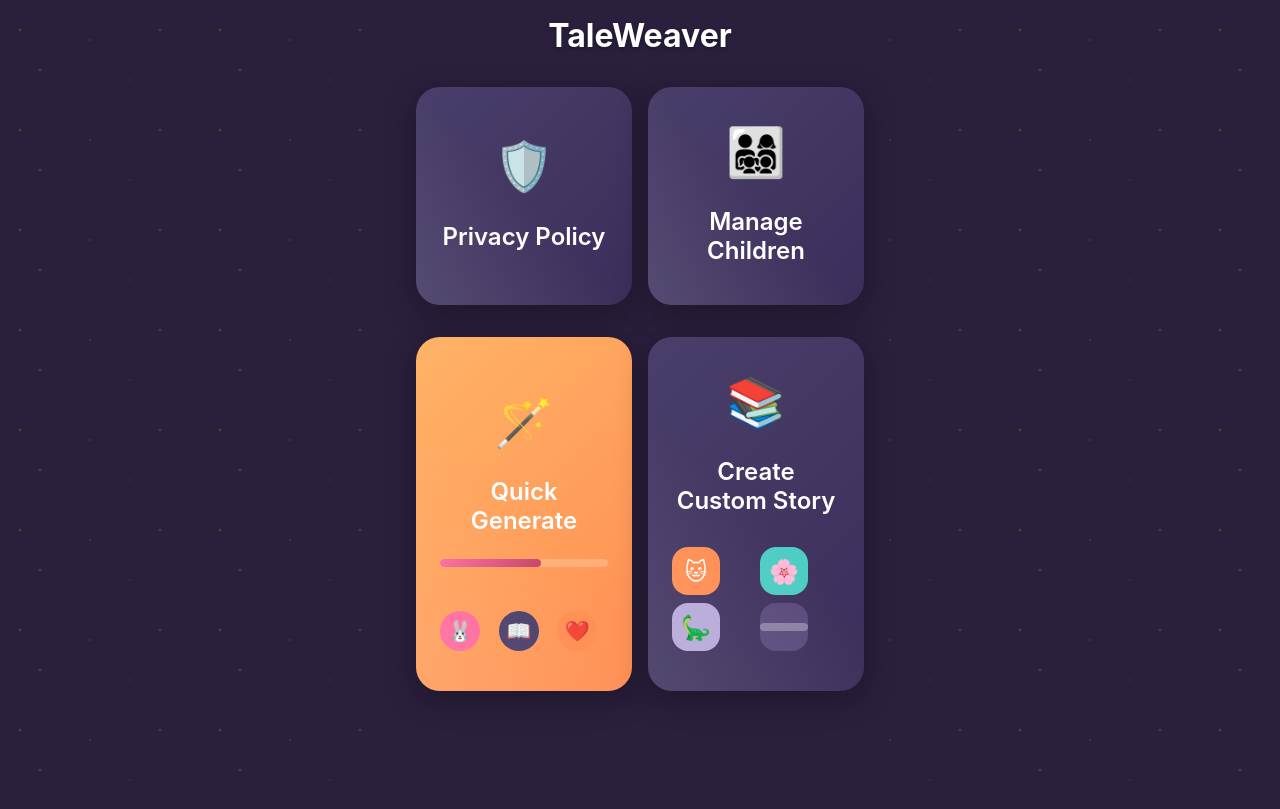
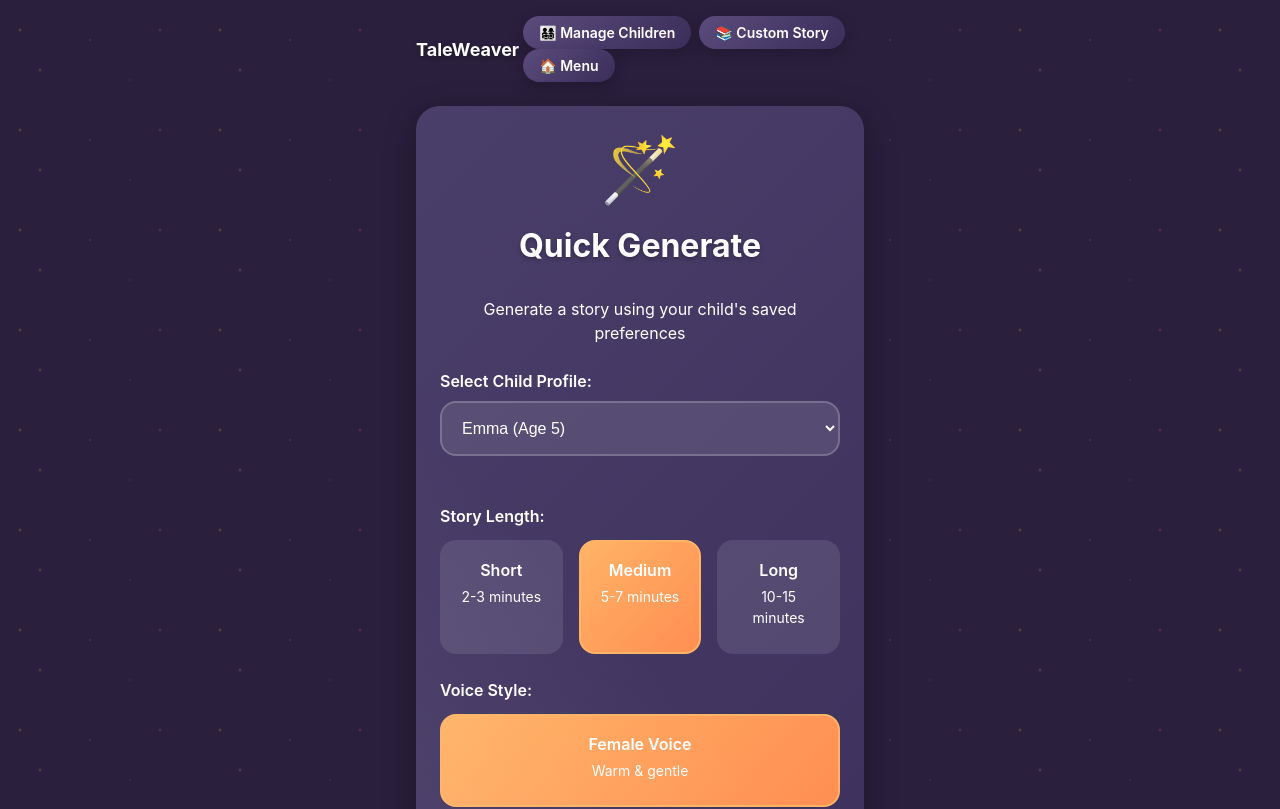
Before and after one commit to frostaura/app.taleweaver, a React (Create React App) app in the folder src/frontend/: page / in a window 1280 px wide. Shown: the top 809 px of the page. Built offline with nearby package versions, Linux system fonts and the light colour scheme.

Commit message:
Replace Dashboard with QuickGenerate as default homepage - feature complete
Co-authored-by: frostaura <8956241+frostaura@users.noreply.github.com>

```diff
--- a/src/frontend/src/App.tsx
+++ b/src/frontend/src/App.tsx
@@ -18,7 +18,8 @@ function App() {
         <GlobalStyle />
         <Router>
           <Routes>
-            <Route path="/" element={<Dashboard />} />
+            <Route path="/" element={<QuickGenerate />} />
+            <Route path="/dashboard" element={<Dashboard />} />
             <Route path="/privacy" element={<PrivacyPolicy />} />
             <Route path="/children-manager" element={<ChildrenManager />} />
             <Route path="/quick-generate" element={<QuickGenerate />} />
--- a/src/frontend/src/pages/QuickGenerate.tsx
+++ b/src/frontend/src/pages/QuickGenerate.tsx
@@ -3,9 +3,23 @@ import { useNavigate } from 'react-router-dom';
 import styled from 'styled-components';
 import { Container, Title, Card, Button, Text, IconWrapper, Grid } from '../styles/components';
 
-const BackButton = styled(Button)`
+const NavBar = styled.div`
+  display: flex;
+  justify-content: space-between;
+  align-items: center;
   margin-bottom: ${props => props.theme.spacing.lg};
-  align-self: flex-start;
+  width: 100%;
+`;
+
+const NavButton = styled(Button)`
+  padding: ${props => props.theme.spacing.sm} ${props => props.theme.spacing.md};
+  font-size: ${props => props.theme.fontSizes.sm};
+  margin: 0 ${props => props.theme.spacing.xs};
+`;
+
+const AppTitle = styled(Title)`
+  margin: 0;
+  font-size: ${props => props.theme.fontSizes.lg};
 `;
 
 const ProfileSelector = styled.select`
@@ -93,9 +107,20 @@ const QuickGenerate: React.FC = () => {
 
   return (
     <Container>
-      <BackButton variant="secondary" onClick={() => navigate('/')}>
-        ← Back
-      </BackButton>
+      <NavBar>
+        <AppTitle>TaleWeaver</AppTitle>
+        <div>
+          <NavButton variant="secondary" onClick={() => navigate('/children-manager')}>
+            👨‍👩‍👧‍👦 Manage Children
+          </NavButton>
+          <NavButton variant="secondary" onClick={() => navigate('/custom-story')}>
+            📚 Custom Story
+          </NavButton>
+          <NavButton variant="secondary" onClick={() => navigate('/dashboard')}>
+            🏠 Menu
+          </NavButton>
+        </div>
+      </NavBar>
 
       <Card>
         <IconWrapper size="large">
```
Also changed, not shown: 1 other file (tests, documents, lock files or other folders).
